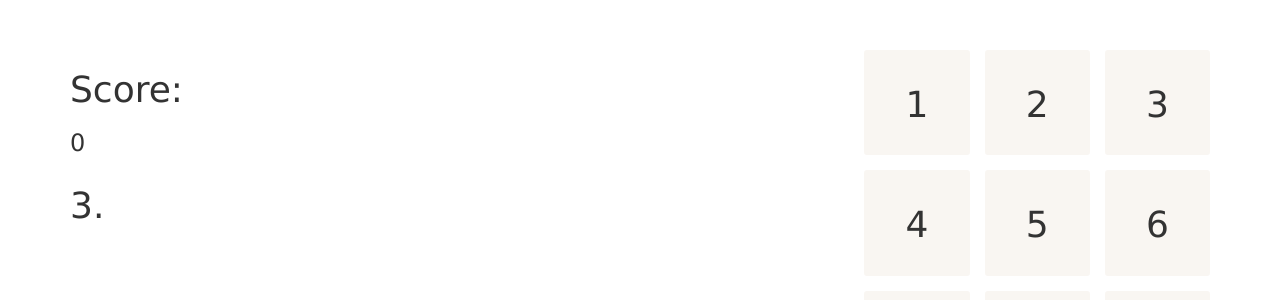
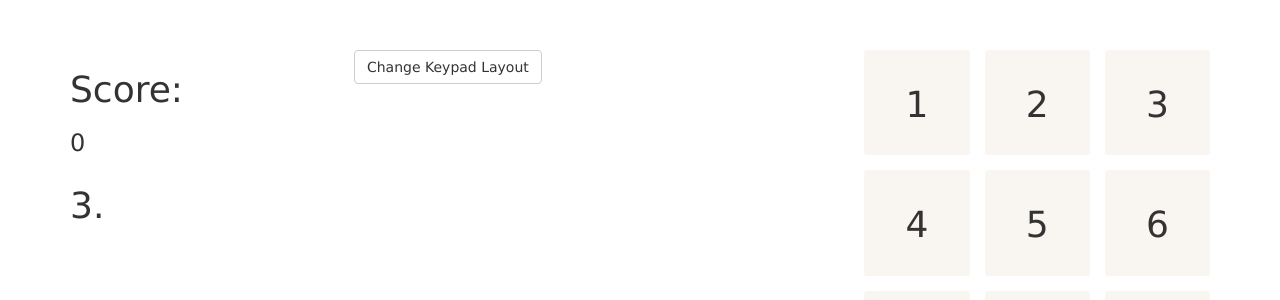
Before and after one commit to xbili/pimory, a Node project: template views/index.ejs in a window 1280 px wide. Shown: the top 300 px of the page. Run offline with Node 20 templates, Linux system fonts and the light colour scheme; the template is opened without the code that fills it, so the values that code supplies are empty.

Commit message:
Added change keypad layout button

```diff
--- a/public/javascripts/main.js
+++ b/public/javascripts/main.js
@@ -87,9 +87,33 @@ App.keyListener = function() {
   });
 };
 
+App.swapKeyLayoutListener = function() {
+  var changed = false;
+  $('button.js-swap-layout').click(function() {
+    if (!changed) {
+      $('.grid-row').first().children('.grid').each(function(index) {
+        $(this).find('h1').text(index + 7);
+      });
+      $('.grid-row:nth-last-child(2)').children('.grid').each(function(index) {
+        $(this).find('h1').text(index + 1);
+      });
+      changed = true;
+    } else {
+      $('.grid-row').first().children('.grid').each(function(index) {
+        $(this).find('h1').text(index + 1);
+      });
+      $('.grid-row:nth-last-child(2)').children('.grid').each(function(index) {
+        $(this).find('h1').text(index + 7);
+      });
+      changed = false;
+    }
+  });
+};
+
 App.main = function() {
   this.getPi();
   this.keyListener();
+  this.swapKeyLayoutListener();
 };
 
 $(document).ready(function() {
--- a/public/stylesheets/style.css
+++ b/public/stylesheets/style.css
@@ -46,6 +46,11 @@ a {
   float: left;
 }
 
+.swap-layout {
+  margin-left: 15%;
+  margin-right: 15%;
+}
+
 @media screen and (max-width: 520px) {
   .grid-container {
     position: relative;
--- a/views/index.ejs
+++ b/views/index.ejs
@@ -46,6 +46,8 @@
   </div>
   <!-- *end* -->
 
+  <button class="js-swap-layout swap-layout btn btn-default">Change Keypad Layout</button>
+
   </div>
   <script type="text/javascript" src="javascripts/jquery-1.11.0.min.js"></script>
   <script type="text/javascript" src="javascripts/main.js"></script>
```
